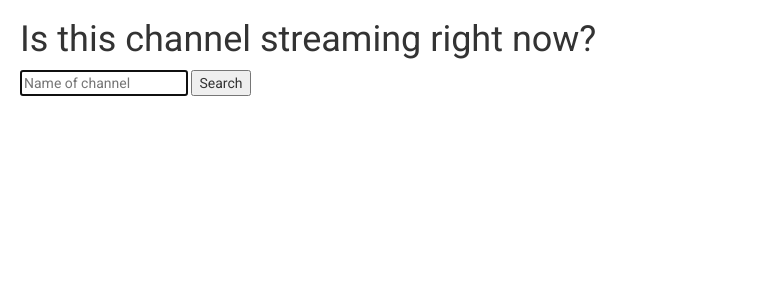
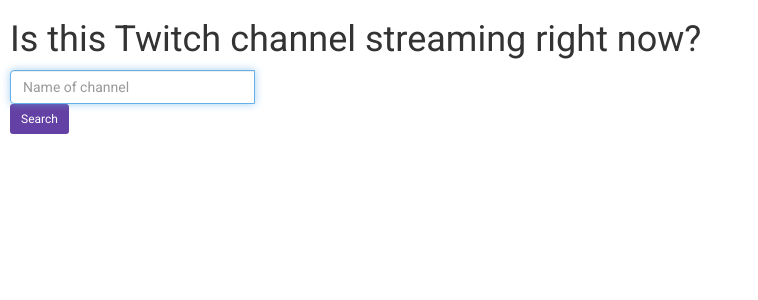
Before and after one commit to rkojima/is-streaming, a PHP site: page / in a window 1280 px wide. Shown: the top 300 px of the page, without its empty margins (0-758 px from the left). Run offline with PHP 8.4, Linux system fonts and the light colour scheme; some libraries are stand-ins or nearby versions.

Commit message:
changed css, colors

```diff
--- a/index.html
+++ b/index.html
@@ -11,17 +11,16 @@
 
 </head>
 <body>
-    <h1>Is this channel streaming right now?</h1>
-    <form class="user-input">
-        <input type="text" name="input" class='query' placeholder="Name of channel" required>
-        <button>Search</button>
+    <h1>Is this Twitch channel streaming right now?</h1>
+    <form class="user-input input-group">
+        <input type="text" name="input" class='form-control query' placeholder="Name of channel" required>
+        <button class="btn btn-sm">Search</button>
     </form>
 <!--    <div class="results"> -->
     <table class="results">
     </table>
 <!--    </div> -->
 
-
     <script src="https://ajax.googleapis.com/ajax/libs/jquery/3.1.1/jquery.min.js"></script>
     <script src="app.js"></script>
 </body>
--- a/main.css
+++ b/main.css
@@ -2,13 +2,37 @@
     font-family: "Roboto", sans-serif;
 }
 */
-body {
-    font-family: "Roboto";
-    padding-left: 20px;
+
+input {
+    border: 1px solid #6441A4;
 }
 
+.btn {
+    background-color: #6441A4;
+    color: white;
+}
+
+.input-group .form-control {
+    margin: 0px !important;
+}
+
+button {
+    font-size: 12px;
+}
+
+body {
+    font-family: "Roboto", sans-serif;
+    padding-left: 10px;
+    padding-right: 10px;
+}
+
+table {
+    border-radius: 3px;
+}
 
 .result {
+    padding-left: 5px;
+    padding-right: 5px;
 }
 
 /* Searching for channel */
@@ -17,9 +41,16 @@ body {
 }
 
 a {
-    display: inline-block;
-    height: 100%;
-    width: 100%;
+    display: flex;
+    height: 30px;
+    width: 50px;
+    justify-content: center;
+    align-items: center;
+}
+
+.close-button a{
+    height: 30px;
+    width: 30px;
 }
 
 .offline a:link, .offline a:visited {
@@ -43,6 +74,15 @@ a {
     background-color: #449d44;
 }
 
+.close-button a:link, .close-button a:visited {
+    text-decoration: none;
+    color: white;
+    background-color: #DEDFE1;
+}
+
+.close-button a:hover, .close-button a:active {
+    background-color: #808080;
+}
 
 .online, .offline {
     text-align: center;
```
